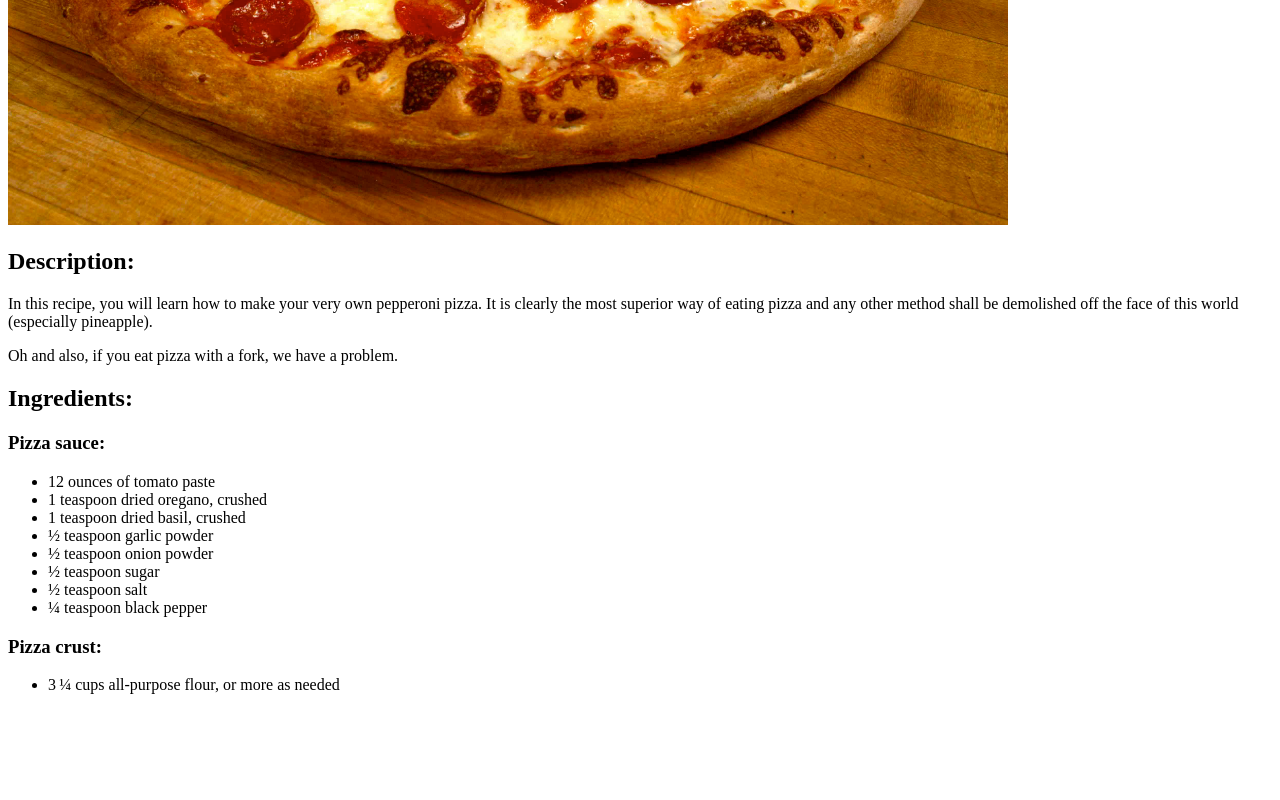
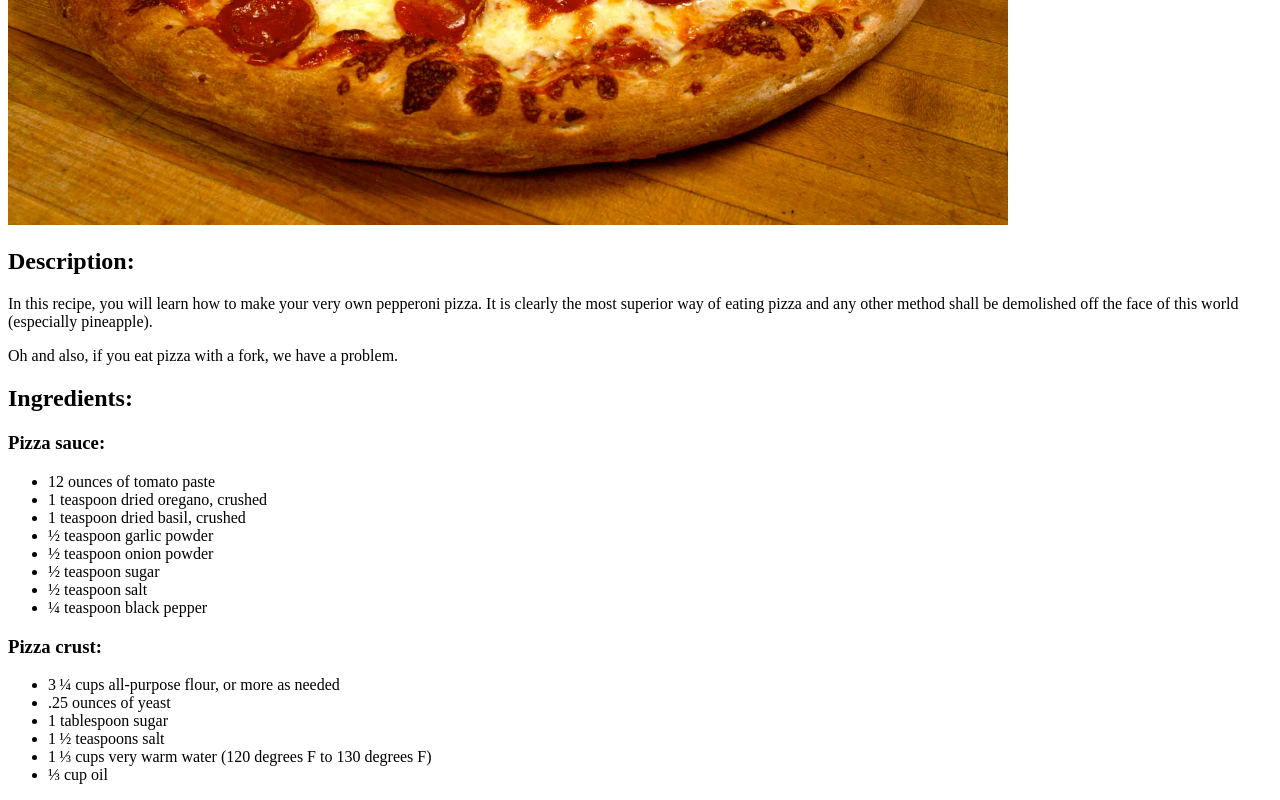
Before and after one commit to hoverrr/odin-recipes, a plain HTML site: page recipes/pizza.html in a window 1280 px wide. Shown: the part 522-1322 px from the top of the page. Before the commit the page ends 1232 px from the top, so only its background shows below. Drawn offline with Linux system fonts and the light colour scheme.

Commit message:
Add pizza crust ingredients

```diff
--- a/recipes/pizza.html
+++ b/recipes/pizza.html
@@ -29,6 +29,11 @@
     <h3> Pizza crust:</h3>
     <ul>
         <li>3 ¼ cups all-purpose flour, or more as needed</li>
+        <li> .25 ounces of yeast</li>
+        <li> 1 tablespoon sugar</li>
+        <li> 1 ½ teaspoons salt</li>
+        <li> 1 ⅓ cups very warm water (120 degrees F to 130 degrees F)</li>
+        <li> ⅓ cup oil</li>
     </ul>
 
 </body>
```
